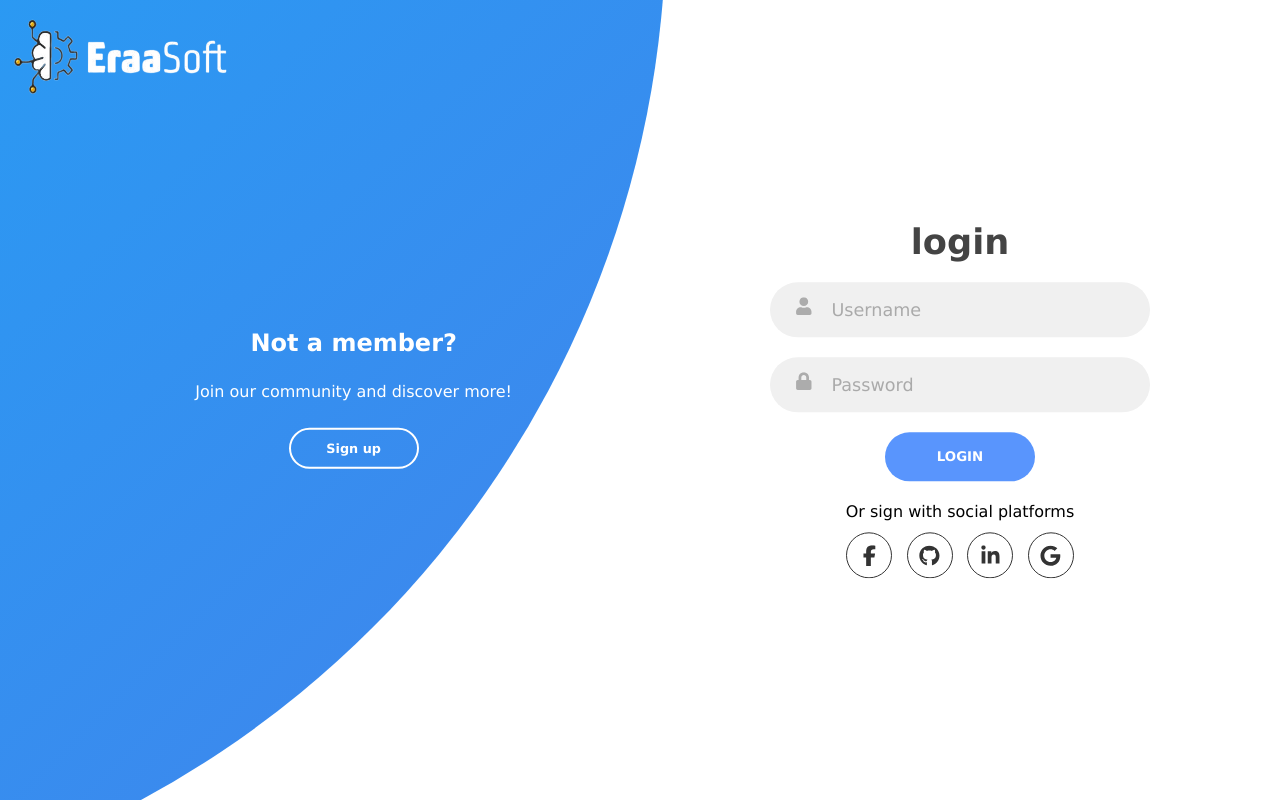
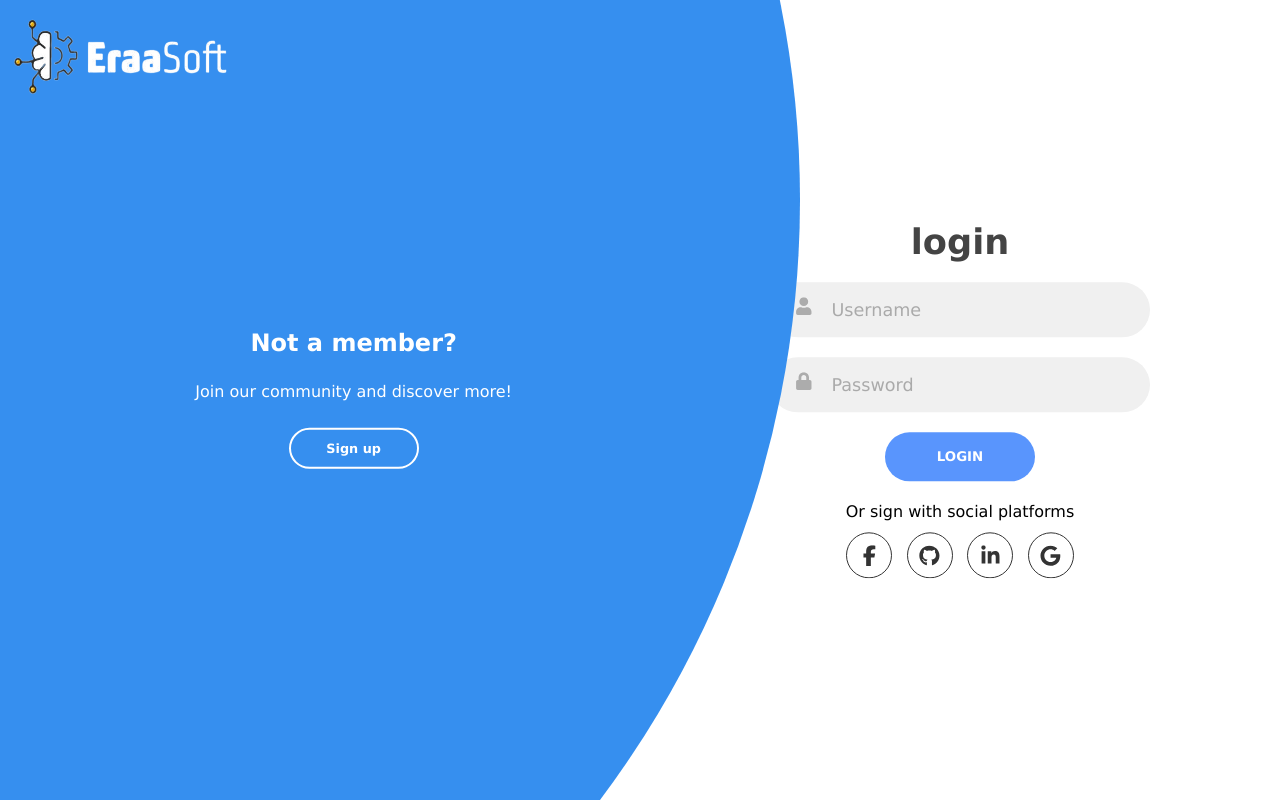
Before and after one commit to MuhamedFouda/EraaSoftProject2, a React (Vite) app: page / in a window 1280 px wide. Built offline with nearby package versions, Linux system fonts and the light colour scheme.

Commit message:
animation

```diff
--- a/src/Pages/LoginPage/index.jsx
+++ b/src/Pages/LoginPage/index.jsx
@@ -1,3 +1,4 @@
+import { useState } from "react";
 import { FaUser, FaLock, FaEnvelope } from "react-icons/fa";
 import Socialmediaicons from "../../components/socialMediaIcons/Socialmediaicons";
 import "./login.scss";
@@ -6,9 +7,17 @@ import img from "../../assets/EraaSoft3.png";
 
 export default function LoginPage() {
   const navigate = useNavigate();
+  const [isFullScreen, setIsFullScreen] = useState(false);
+
+  const toggleFullScreen = () => {
+    setIsFullScreen(!isFullScreen);
+  };
+
   return (
-    <div className="container" id="LoginPage">
-      <div className="blue-area"></div>
+    <div
+      className={`container ${isFullScreen ? "full-screen" : ""}`}
+      id="LoginPage">
+      <div className={` ${isFullScreen ? "full-screen" : "blue-area"}`}></div>
       <div className="forms-container">
         <div className="signin-signup">
           <form action="#" className="sign-in-form">
@@ -33,7 +42,6 @@ export default function LoginPage() {
           </form>
         </div>
       </div>
-
       <div className="panels-container">
         <div className="panel left-panel">
           <img src={img} />
@@ -44,17 +52,16 @@ export default function LoginPage() {
               className="btn transparent"
               id="sign-up-btn"
               onClick={() => {
-                navigate("/register");
+                toggleFullScreen();
+                setTimeout(() => {
+                  navigate("/register");
+                }, 1000);
               }}>
               Sign up
             </button>
           </div>
-          {/* <img src="img/log.svg" className="image" alt="" /> */}
         </div>
       </div>
-      {
-        // joinType == "login" ? <Login /> : (joinType == "register" ? <SignUp /> : null)
-      }
     </div>
   );
 }
--- a/src/Pages/LoginPage/login.scss
+++ b/src/Pages/LoginPage/login.scss
@@ -1,3 +1,11 @@
+@keyframes moveLeft {
+  from {
+    transform: translate(0);
+  }
+  to {
+    transform: translate(-60%);
+  }
+}
 #LoginPage {
   font-family: "Poppins", sans-serif;
   position: relative;
@@ -5,17 +13,28 @@
   background-color: #fff;
   min-height: 100vh;
   overflow: hidden;
+  .full-screen {
+    position: absolute;
+    height: 100%;
+    width: 100%;
+    top: 0;
+    right: 0;
+    background-color: #368fef;
+    transition: 1s ease-in-out;
+    z-index: 10;
+  }
   .blue-area {
     position: absolute;
     height: 2000px;
     width: 2000px;
-    top: -10%;
-    right: 48%;
-    transform: translateY(-50%);
-    background-image: linear-gradient(-45deg, #4481eb 0%, #04befe 100%);
-    transition: 1.8s ease-in-out;
+    top: -100%;
+    background-color: #368fef;
+    transition: 1s ease-in-out;
     border-radius: 50%;
     z-index: 6;
+    animation: moveLeft 1s ease;
+    transform: translate(-60%);
+
     @media (max-width: 870px) {
       width: 1500px;
       height: 1500px;
--- a/src/Pages/SignUpPage/index.jsx
+++ b/src/Pages/SignUpPage/index.jsx
@@ -1,13 +1,23 @@
+import { useState } from "react";
 import { FaUser, FaLock, FaEnvelope } from "react-icons/fa";
 import Socialmediaicons from "../../components/socialMediaIcons/Socialmediaicons";
 import { useNavigate } from "react-router-dom";
 import img from "../../assets/EraaSoft3.png";
 import "./register.scss";
+
 export default function Register() {
   const navigate = useNavigate();
+  const [isFullScreen, setIsFullScreen] = useState(false);
+
+  function toggleFullScreen() {
+    setIsFullScreen(!isFullScreen);
+  }
+
   return (
-    <div className="container" id="Register">
-      <div className="blue-area "></div>
+    <div
+      className={`container ${isFullScreen ? "full-screen" : ""}`}
+      id="Register">
+      <div className={` ${isFullScreen ? "full-screen" : "blue-area"} `}></div>
       <div className="panels-container">
         <div className="panel">
           <img src={img} />
@@ -16,9 +26,12 @@ export default function Register() {
             <p>Already have an account?</p>
             <button
               className="btn transparent"
-              id="sign-up-btn"
+              id="sign-in-btn"
               onClick={() => {
-                navigate("/login");
+                toggleFullScreen();
+                setTimeout(() => {
+                  navigate("/login");
+                }, 1000);
               }}>
               Sign In
             </button>
@@ -28,7 +41,7 @@ export default function Register() {
       <div className="forms-container">
         <div className="signin-signup">
           <form action="#" className="sign-in-form">
-            <h2 className="title">Sign UP</h2>
+            <h2 className="title">Sign Up</h2>
 
             <div className="input-field">
               <i>
@@ -47,9 +60,9 @@ export default function Register() {
               <i>
                 <FaLock />
               </i>
-              <input type="password" placeholder="Password" />
+              <input type="password" placeholder="Confirm Password" />
             </div>
-            <input type="submit" value="Login" className="btn solid" />
+            <input type="submit" value="Sign Up" className="btn solid" />
 
             <Socialmediaicons />
           </form>
--- a/src/Pages/SignUpPage/register.scss
+++ b/src/Pages/SignUpPage/register.scss
@@ -1,3 +1,11 @@
+@keyframes move {
+  from {
+    transform: translate(0);
+  }
+  to {
+    transform: translate(50%);
+  }
+}
 #Register {
   font-family: "Poppins", sans-serif;
   position: relative;
@@ -5,17 +13,27 @@
   background-color: #fff;
   min-height: 100vh;
   overflow: hidden;
+  .full-screen {
+    position: absolute;
+    height: 100%;
+    width: 100%;
+    top: 0;
+    right: 0;
+    background-color: #368fef;
+    transition: 1s ease-in-out;
+    z-index: 10;
+  }
   .blue-area {
     position: absolute;
     height: 2000px;
     width: 2000px;
-    top: -10%;
-    left: 48%;
-    transform: translateY(-50%);
+    top: -100%;
+    transform: translate(50%);
     background-color: #368fef;
-    transition: 1.8s ease-in-out;
+    transition: 1s ease-in-out;
     border-radius: 50%;
     z-index: 6;
+    animation: move 1s ease;
     @media (max-width: 870px) {
       width: 1500px;
       height: 1500px;
@@ -46,15 +64,6 @@
     top: 0;
     left: 0;
     .signin-signup {
-      // position: absolute;
-      // top: 50%;
-      // transform: translate(-50%, -50%);
-      // left: 75%;
-      // width: 50%;
-      // transition: 1s 0.7s ease-in-out;
-      // display: grid;
-      // grid-template-columns: 1fr;
-      // z-index: 5;
       position: absolute;
       top: 50%;
       transform: translate(-50%, -50%);
@@ -147,11 +156,8 @@
     }
   }
   .panels-container {
-    // position: absolute;
     height: 100%;
     width: 100%;
-    // top: 0;
-    // right: 0;
     display: grid;
     grid-template-columns: repeat(2, 1fr);
     @media (max-width: 870px) {
```
